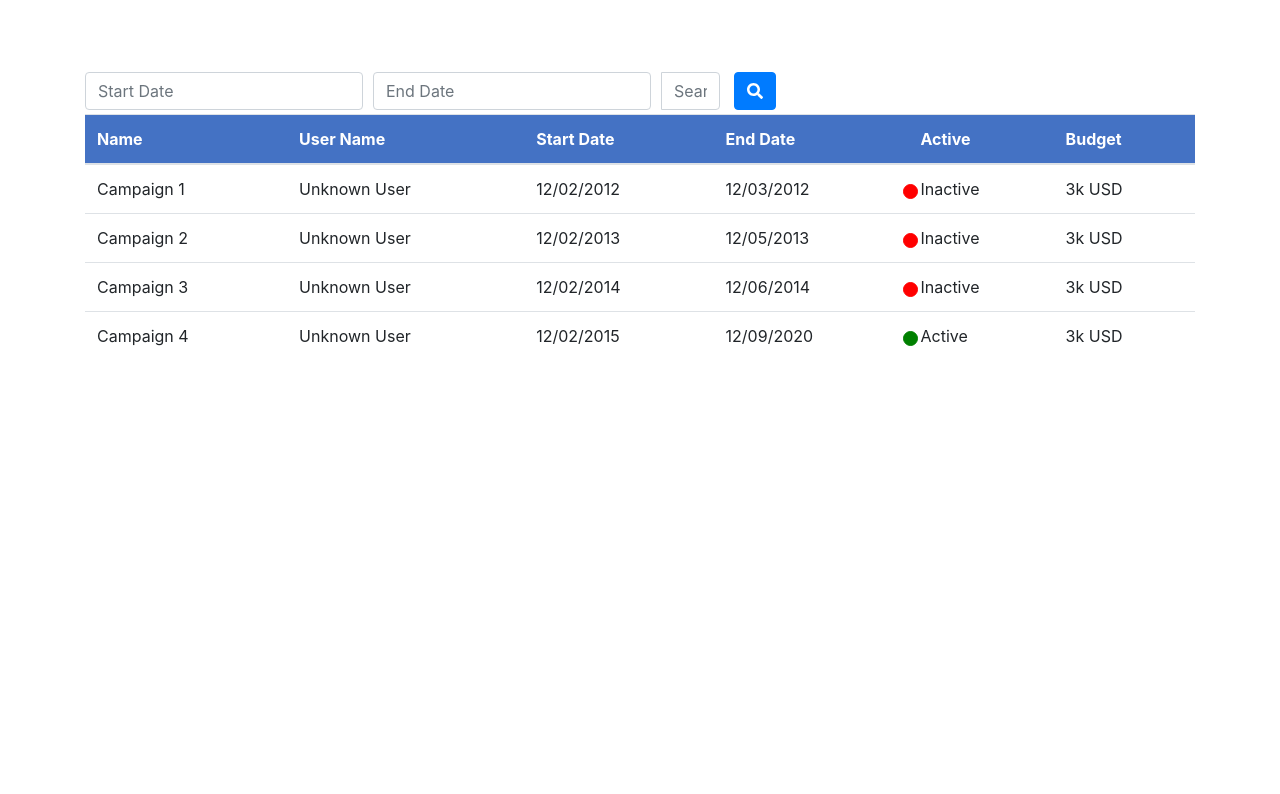
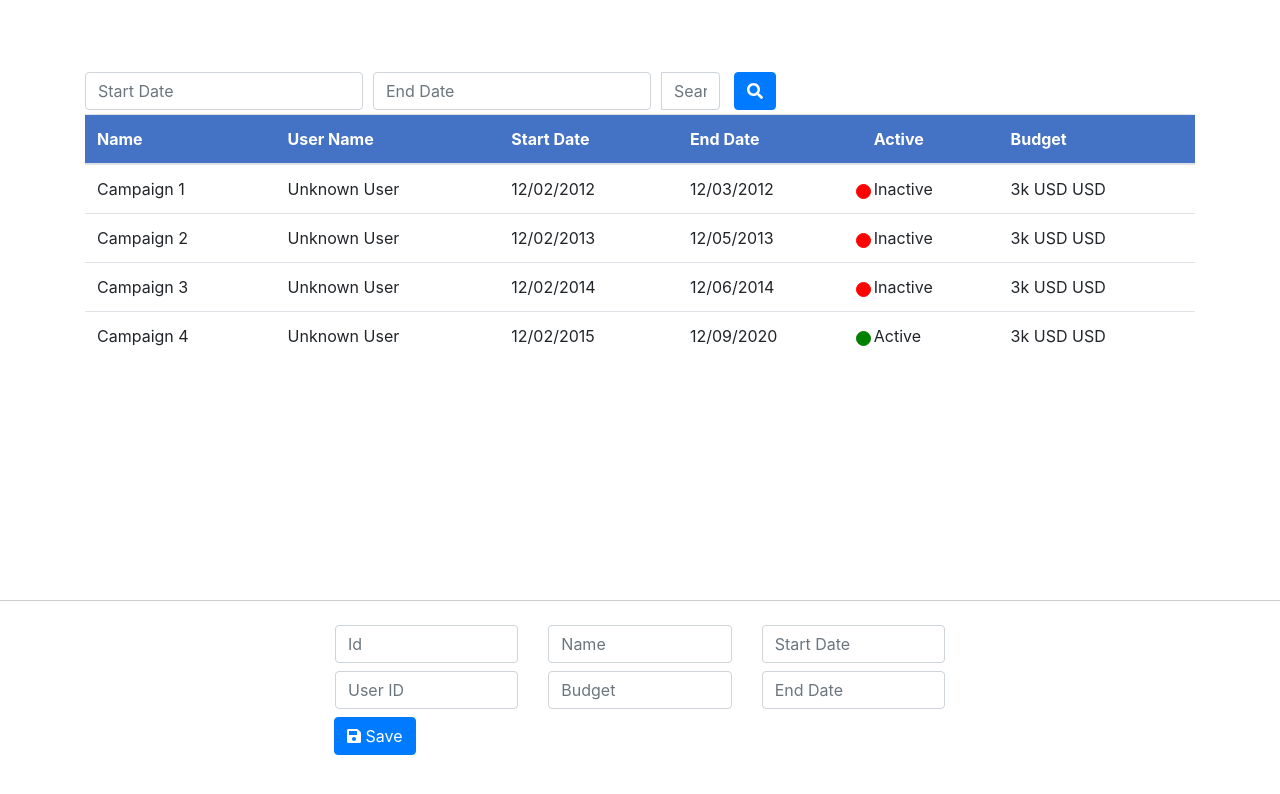
Before and after one commit to anujsharma-bbd/adword-demo, a React (Create React App) app: page /#/campaigns-list in a window 1280 px wide. Shown: the top 794 px of the page. Built offline with nearby package versions, Linux system fonts and the light colour scheme; no server answers.

Commit message:
add camppaign added

```diff
--- a/src/assets/styles/app.scss
+++ b/src/assets/styles/app.scss
@@ -7,12 +7,28 @@
 .inactive {
   @include icon(red);
 }
-.table-header{
+.table-header {
   background-color: $tableHeaderBg;
   color: $white;
 }
-.filter-inputs{
-  .react-datepicker-wrapper{
+.filter-inputs {
+  .react-datepicker-wrapper {
     margin-right: 10px;
   }
 }
+.add-campaign {
+  position: fixed;
+  z-index: 9999;
+  bottom: 0;
+  right: 0;
+  left: 0;
+  height: 200px;
+  background-color: $white;
+  border-top: 1px solid $gray;
+  .react-datepicker-wrapper,.form-control {
+    margin-right: 10px;
+  }
+  .react-datepicker-wrapper{
+    width: 100%;
+  }
+}
--- a/src/components/campaign-filter/campain-filter.component.js
+++ b/src/components/campaign-filter/campain-filter.component.js
@@ -58,8 +58,8 @@ class FilterComponent extends React.Component {
          <div className='row mb-1'>
             <div className='col-sm-7 filter-inputs'>
                <InputGroup>
-                  <ReactDatePicker dateFormat="MM/dd/yyyy" placeholderText='Start Date' className='form-control mr-1' selected={startDate} onChange={this.onStartChange} />
-                  <ReactDatePicker dateFormat="MM/dd/yyyy" placeholderText='End Date' className='form-control mr-1' selected={endDate} onChange={this.onEndChange} />
+                  <ReactDatePicker isClearable dateFormat="MM/dd/yyyy" placeholderText='Start Date' className='form-control mr-1' selected={startDate} onChange={this.onStartChange} />
+                  <ReactDatePicker isClearable dateFormat="MM/dd/yyyy" placeholderText='End Date' className='form-control mr-1' selected={endDate} onChange={this.onEndChange} />
                   <Input placeholder="Search by name" value={byName} onChange={this.onSearchNameChange} />
                </InputGroup>
             </div>
--- a/src/components/campaigns/campaigns-list.component.js
+++ b/src/components/campaigns/campaigns-list.component.js
@@ -7,6 +7,7 @@ import { bindActionCreators } from 'redux';
 import { CampaignsTableComponent } from './campaigns-table.component';
 import FilterComponent from '../campaign-filter/campain-filter.component';
 import moment from 'moment';
+import AddCampaignComponent from '../../shared/components/add-campaign.component';
 
 class CampaignsListComponent extends React.Component {
    constructor(props) {
@@ -46,6 +47,7 @@ class CampaignsListComponent extends React.Component {
             <br />
             <FilterComponent setFilters={this.onChangeFilters} />
             <CampaignsTableComponent list={this.props.filteredList} users={this.props.model.users} />
+            <AddCampaignComponent />
          </div >
       );
    }
--- a/src/components/campaigns/campaigns-table.component.js
+++ b/src/components/campaigns/campaigns-table.component.js
@@ -67,7 +67,7 @@ export const CampaignsTableComponent = ({ list, users }) => {
                               <StatusComponent active={getStatus(item)} />
                            </td>
                            <td>
-                              {item.budget}
+                              {item.budget || item.Budget} USD
                            </td>
                         </tr>
                      )
--- /dev/null
+++ b/src/shared/components/add-campaign.component.js
@@ -0,0 +1,84 @@
+import React from 'react';
+import { connect } from "react-redux";
+import { bindActionCreators } from "redux";
+import { addCampaigns } from "../../actions";
+import { Input, InputGroupAddon, Button } from 'reactstrap';
+import ReactDatePicker from 'react-datepicker';
+import { FontAwesomeIcon } from '@fortawesome/react-fontawesome';
+import { faSave as btnIcon } from '@fortawesome/free-solid-svg-icons';
+
+class AddCampaignComponent extends React.Component {
+   constructor(props) {
+      super(props);
+      this.state = { name: '', id: '', userId: '', startDate: null, endDate: null, budget: '' };
+      this.onChange = this.onChange.bind(this);
+      this.addCampaigns = this.addCampaigns.bind(this);
+   }
+   onChange(ev) {
+      let copyState = { ...this.state };
+      let name = ev.target.name, value = ev.target.value;
+      copyState[name] = value;
+      this.setState(copyState);
+   }
+   addCampaigns() {
+      this.props.addCampaigns([{ ...this.state }]);
+      this.setState({ name: '', id: '', userId: '', startDate: null, endDate: null, budget: '' });
+   }
+   render() {
+      const { name, id, userId, startDate, endDate, budget } = this.state;
+      return (
+         <div className='add-campaign container-fluid position-fixed'>
+            <div className='row mt-4 mb-2'>
+               <div className='col-sm-3'>
+               </div>
+               <div className='col-sm-2'>
+                  <Input type='number' name='id' placeholder="Id" value={id} onChange={this.onChange} />
+               </div>
+               <div className='col-sm-2'>
+                  <Input name='name' placeholder="Name" value={name} onChange={this.onChange} />
+               </div>
+               <div className='col-sm-2'>
+                  <ReactDatePicker isClearable name='startDate' dateFormat="MM/dd/yyyy" placeholderText='Start Date' className='form-control' selected={startDate} onChange={(val) => this.onChange({ target: { name: 'startDate', value: val } })} />
+               </div>
+               <div className='col-sm-3'>
+               </div>
+            </div>
+            <div className='row mb-2'>
+               <div className='col-sm-3'>
+               </div>
+               <div className='col-sm-2'>
+                  <Input type='number' name='userId' placeholder="User ID" value={userId} onChange={this.onChange} />
+               </div>
+               <div className='col-sm-2'>
+                  <Input type='number' name='budget' placeholder="Budget" value={budget} onChange={this.onChange} />
+               </div>
+               <div className='col-sm-2'>
+                  <ReactDatePicker isClearable name='endDate' dateFormat="MM/dd/yyyy" placeholderText='End Date' className='form-control' selected={endDate} onChange={(val) => this.onChange({ target: { name: 'endDate', value: val } })} />
+               </div>
+               <div className='col-sm-3'>
+
+               </div>
+            </div>
+            <div className='row'>
+               <div className='col-sm-3'></div>
+               <div className='col-sm-6'>
+                  <div className='pull-right'>
+                     <InputGroupAddon addonType="append">
+                        <Button color="primary" size="md" onClick={this.addCampaigns} >
+                           <FontAwesomeIcon icon={btnIcon} />
+                           &nbsp;Save
+                     </Button>
+                     </InputGroupAddon>
+                  </div>
+               </div>
+            </div>
+         </div>
+      )
+   }
+}
+const mapDispatchToProps = (dispatch) => {
+   return bindActionCreators({
+      addCampaigns: addCampaigns
+   }, dispatch);
+}
+export default connect(null, mapDispatchToProps)(AddCampaignComponent);
```
